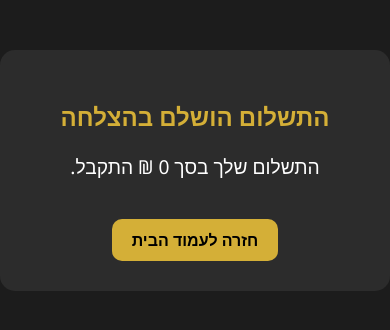
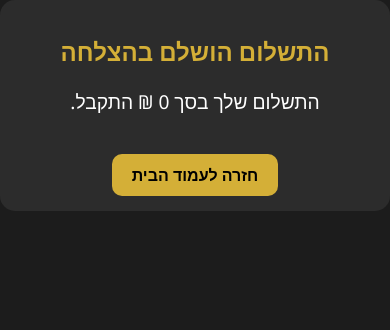
Before and after one commit to MadesX/MR.Book, a PHP site: page /payment_complete.php in a window 390 px wide. Shown: the top 330 px of the page. Run offline with PHP 8.4, Linux system fonts and the light colour scheme.

Commit message:
Update payment_complete.css

```diff
--- a/payment_complete.css
+++ b/payment_complete.css
@@ -34,7 +34,7 @@
 
 
 @media (max-width: 1190px) {
-	.payment-message {
+	.confirmation {
 		width: 80%;
 		margin: auto;
 		text-align: center;
@@ -42,10 +42,10 @@
 }
 
 @media (max-width: 600px) {
-	.payment-message {
+	.confirmation {
 		width: 100%;
-		padding: 10px;
-		font-size: 1.1em;
-		text-align: center;
+		padding: 15px;
+		box-sizing: border-box;
+		font-size: 1rem;
 	}
 }
```
